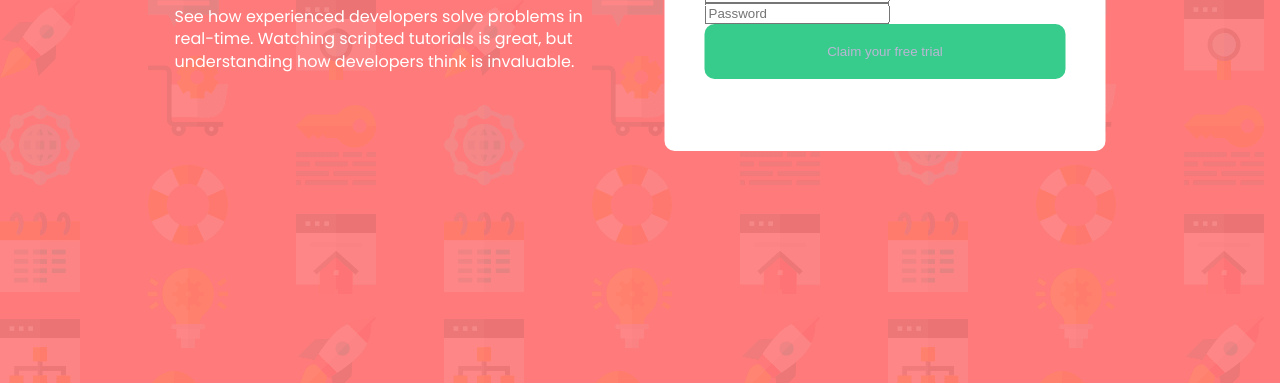
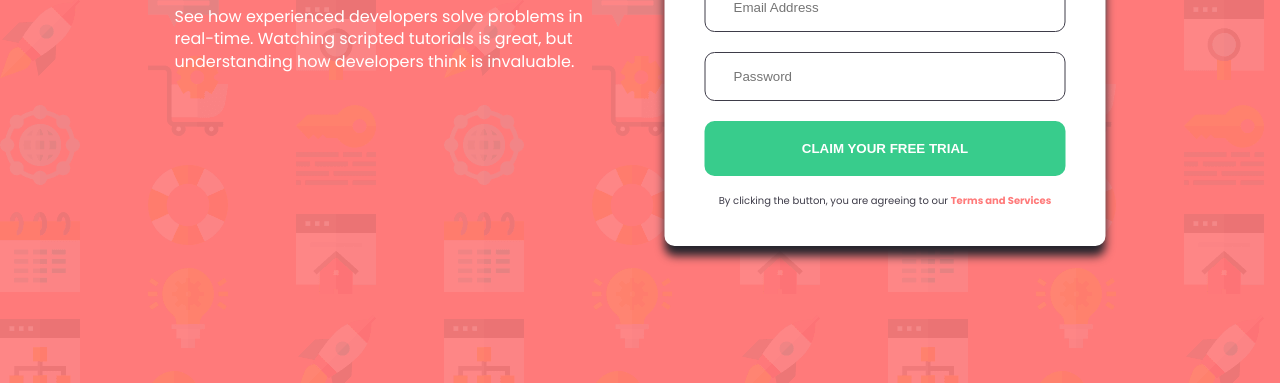
Before and after one commit to CorbicBojana/JS5, a website: page dist/index.html in a window 1280 px wide. Shown: the part 417-800 px from the top of the page. Drawn offline with Linux system fonts and the light colour scheme.

Commit message:
add style

```diff
--- a/app/scss/_media.scss
+++ b/app/scss/_media.scss
@@ -1,2 +1,6 @@
 @media only screen and (max-width: 980px) {
+
+    .col-1 {
+        width: 100%;
+    }
 }
--- a/app/scss/main.scss
+++ b/app/scss/main.scss
@@ -77,15 +77,37 @@ html {
       padding: 4rem;
       background-color: $white-color;
       border-radius: 1rem;
+      box-shadow: 0 1rem 1rem 0 darken($dark-blue, 10);
+
+      input {
+        display: block;
+        width: 100%;
+        margin-bottom: 2rem;
+        padding: 1.6rem 2.8rem;
+        border-radius: 1rem;
+        border: 0.1rem solid $dark-blue;
+        outline: none;
+
+        &:focus {
+          border-width: 0.2rem;
+        }
+      }
 
       .button-primary {
         width: 100%;
         padding: 2rem;
         background-color: $button-color;
+        color: $white-color;
+        text-transform: uppercase;
+        font-weight: 700;
         border-radius: 1rem;
         border: none;
         outline: none;
         cursor: pointer;
+
+        &:hover {
+          background-color: darken($button-color, 10);
+        }
       }
   }
 
@@ -98,9 +120,23 @@ html {
     font-weight: 700;
   }
 
+  h6 {
+    font-size: 1rem;
+    color: $dark-blue;
+    margin-top: 2rem;
+    text-align: center;
+  }
+
   .bold-text {
       font-weight: 700;
-      color: $white-color;
+  }
+
+  .white-text {
+    color: $white-color;
+  }
+
+  .primary-text {
+    color: $primary-color;
   }
 
   @import "media";
```
Also changed, not shown: dist/css/main.css, dist/css/main.min.css, dist/index.html.
